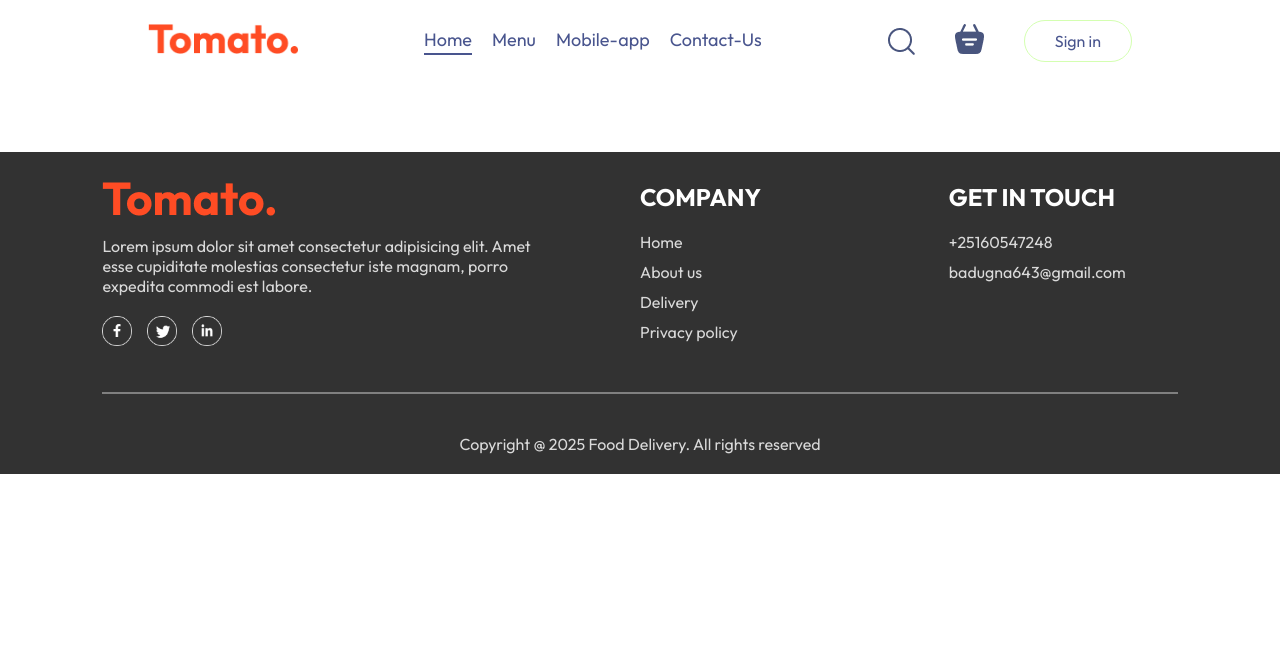
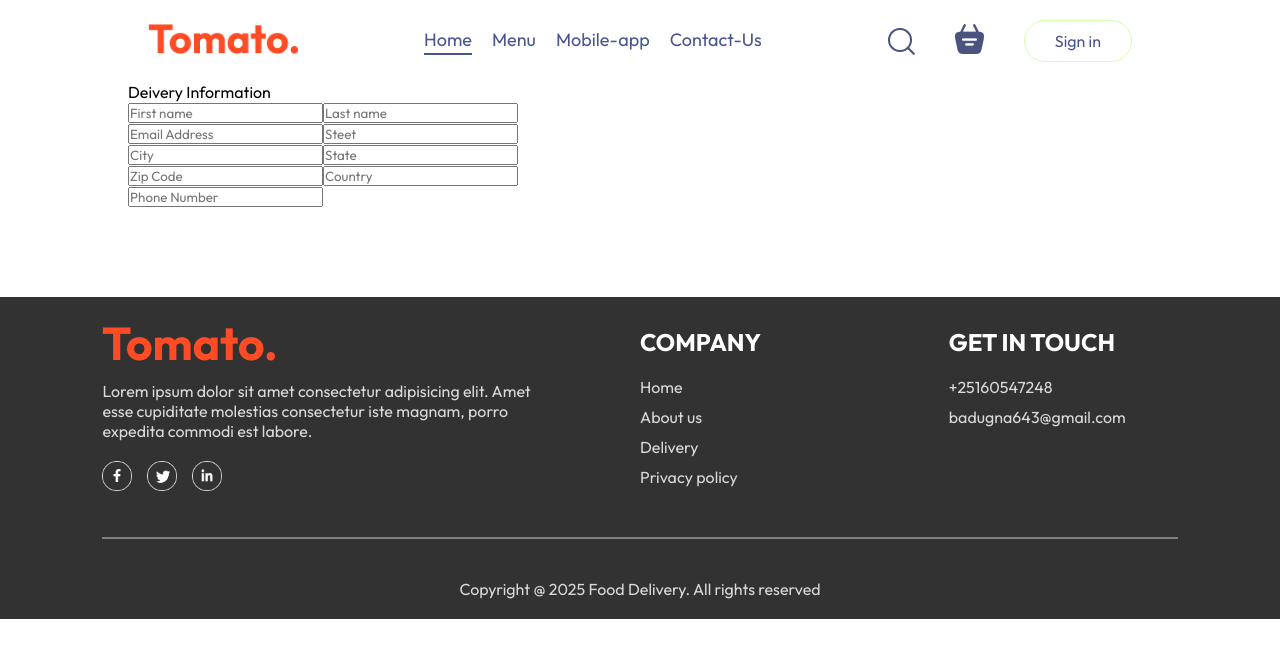
Before and after one commit to Boniadgithub/Food-delivery-web, a React (Vite) app: page /order in a window 1280 px wide. Shown: the top 658 px of the page. Built offline with nearby package versions, Linux system fonts and the light colour scheme.

Commit message:
Delivey info added

```diff
--- a/src/pages/Placeorder/Placeorder.jsx
+++ b/src/pages/Placeorder/Placeorder.jsx
@@ -2,9 +2,31 @@ import React from 'react'
 import './Placeorder.css'
 const Placeorder = () => {
   return (
-    <div>
+    <form className='place-order'>
+      <div className='place-order-left'>
+        <p className='title'>Deivery Information</p>
+        <div className='multi-feilds'>
+         <input type="text" placeholder='First name' />
+          <input type="text" placeholder='Last name' />
+        </div>
+        <input type="text" placeholder='Email Address' />
+        <input type="text" placeholder='Steet' />
 
-    </div>
+        <div className='multi-feilds'>
+          <input type="text" placeholder='City' />
+          <input type="text" placeholder='State' />
+        </div>
+        <div className='multi-feilds'>
+          <input type="text" placeholder='Zip Code' />
+          <input type="text" placeholder='Country' />
+        </div>
+        <input type="text" placeholder='Phone Number' />
+
+      </div>
+      <div className='place-order-right'>
+
+      </div>
+    </form>
   )
 }
 
```
